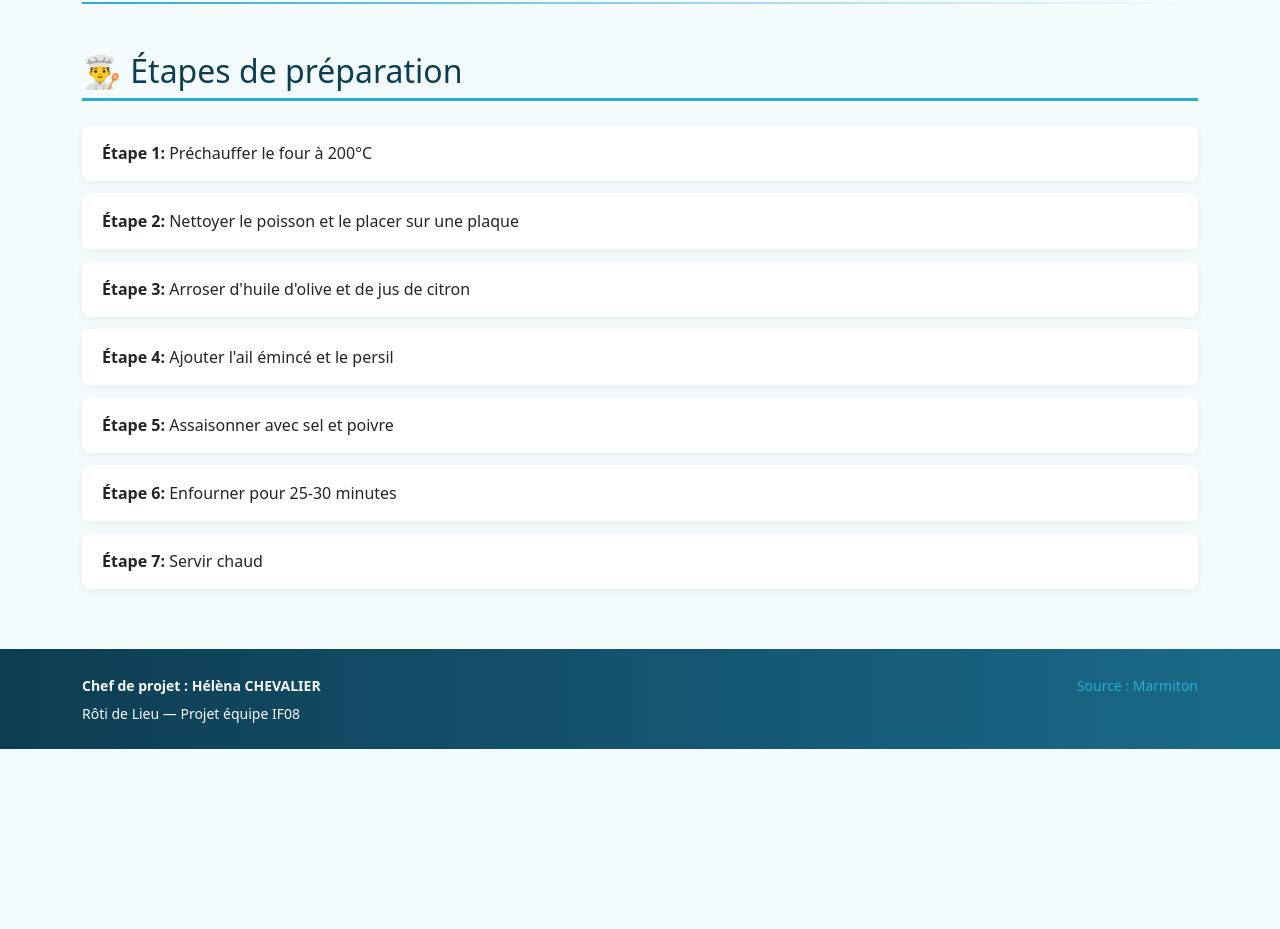
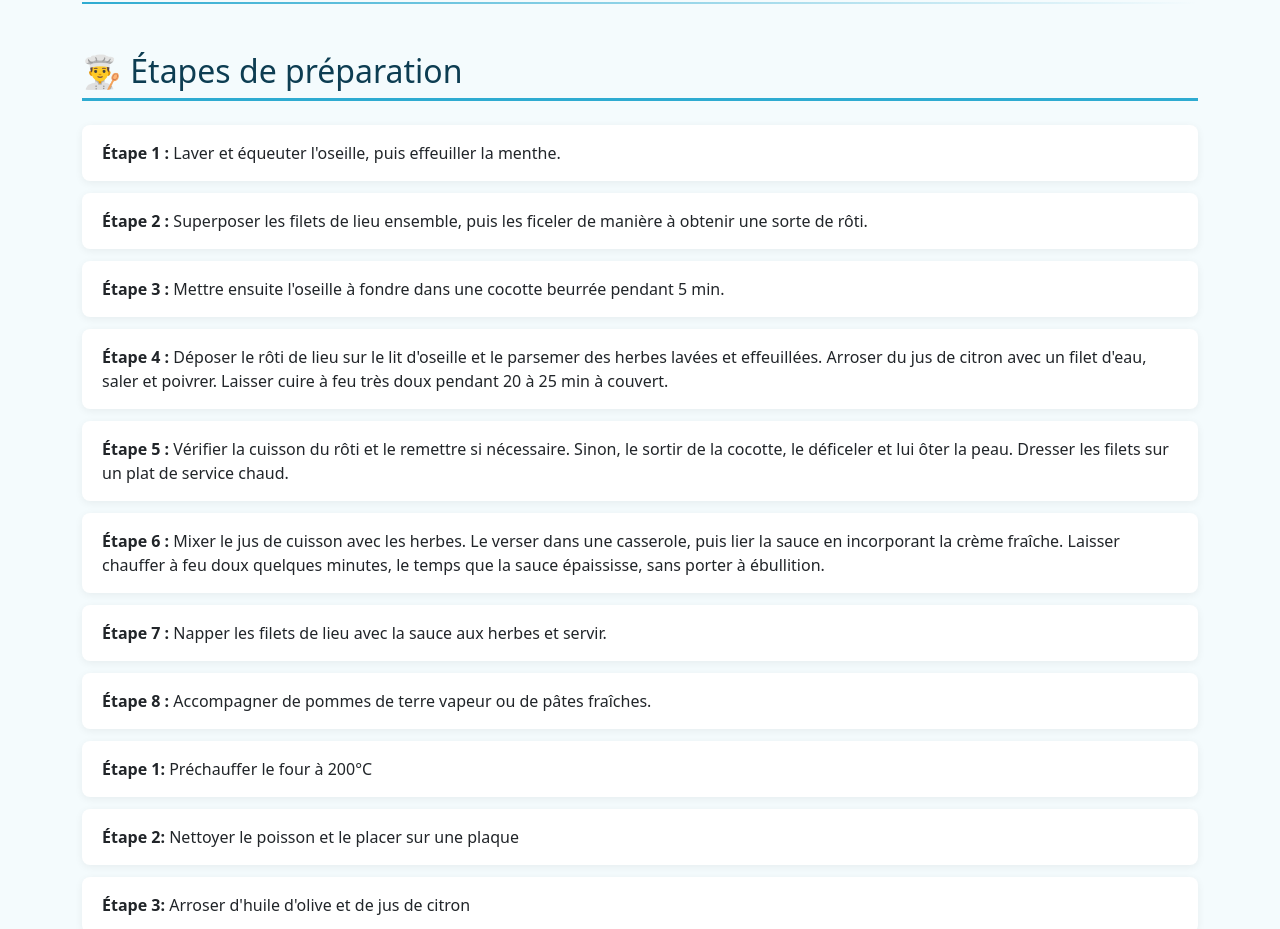
Before and after one commit to Yesmine001/Roti_Lieu_IF08, a website: page index.html in a window 1280 px wide. Shown: the part 1380-2309 px from the top of the page. Before the commit the page ends 2129 px from the top, so only its background shows below. Drawn offline with nearby package versions, Linux system fonts and the light colour scheme.

Commit message:
Fix HTML encoding issues in index.html
ajout des etapes de la recette

```diff
--- a/index.html
+++ b/index.html
@@ -140,7 +140,14 @@
         <section id="etapes" class="mb-5">
             <h2 class="mb-4 pb-2 section-title">👨‍🍳 Étapes de préparation</h2>
             <div id="steps" class="list-group list-group-flush">
-                <!-- Rempli dynamiquement par js/main.js -->
+                <div class="list-group-item"><strong>Étape 1 :</strong> Laver et équeuter l'oseille, puis effeuiller la menthe.</div>
+    		<div class="list-group-item"><strong>Étape 2 :</strong> Superposer les filets de lieu ensemble, puis les ficeler de manière à obtenir une sorte de rôti.</div>
+    		<div class="list-group-item"><strong>Étape 3 :</strong> Mettre ensuite l'oseille à fondre dans une cocotte beurrée pendant 5 min.</div>
+    		<div class="list-group-item"><strong>Étape 4 :</strong> Déposer le rôti de lieu sur le lit d'oseille et le parsemer des herbes lavées et effeuillées. Arroser du jus de citron avec un filet d'eau, saler et poivrer. Laisser cuire à feu très doux pendant 20 à 25 min à couvert.</div>
+    		<div class="list-group-item"><strong>Étape 5 :</strong> Vérifier la cuisson du rôti et le remettre si nécessaire. Sinon, le sortir de la cocotte, le déficeler et lui ôter la peau. Dresser les filets sur un plat de service chaud.</div>
+    		<div class="list-group-item"><strong>Étape 6 :</strong> Mixer le jus de cuisson avec les herbes. Le verser dans une casserole, puis lier la sauce en incorporant la crème fraîche. Laisser chauffer à feu doux quelques minutes, le temps que la sauce épaississe, sans porter à ébullition.</div>
+		<div class="list-group-item"><strong>Étape 7 :</strong> Napper les filets de lieu avec la sauce aux herbes et servir.</div>
+		<div class="list-group-item"><strong>Étape 8 :</strong> Accompagner de pommes de terre vapeur ou de pâtes fraîches.</div>
             </div>
         </section>
 
```
